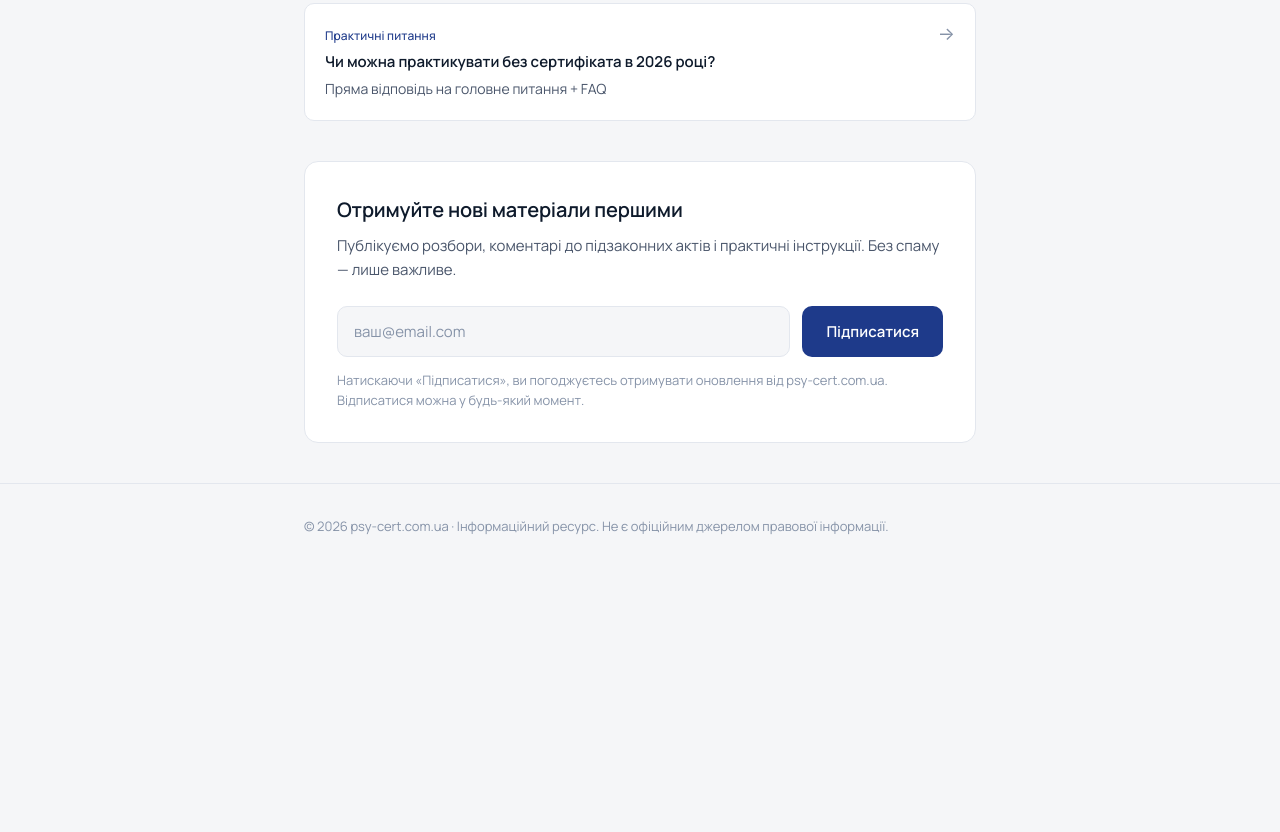
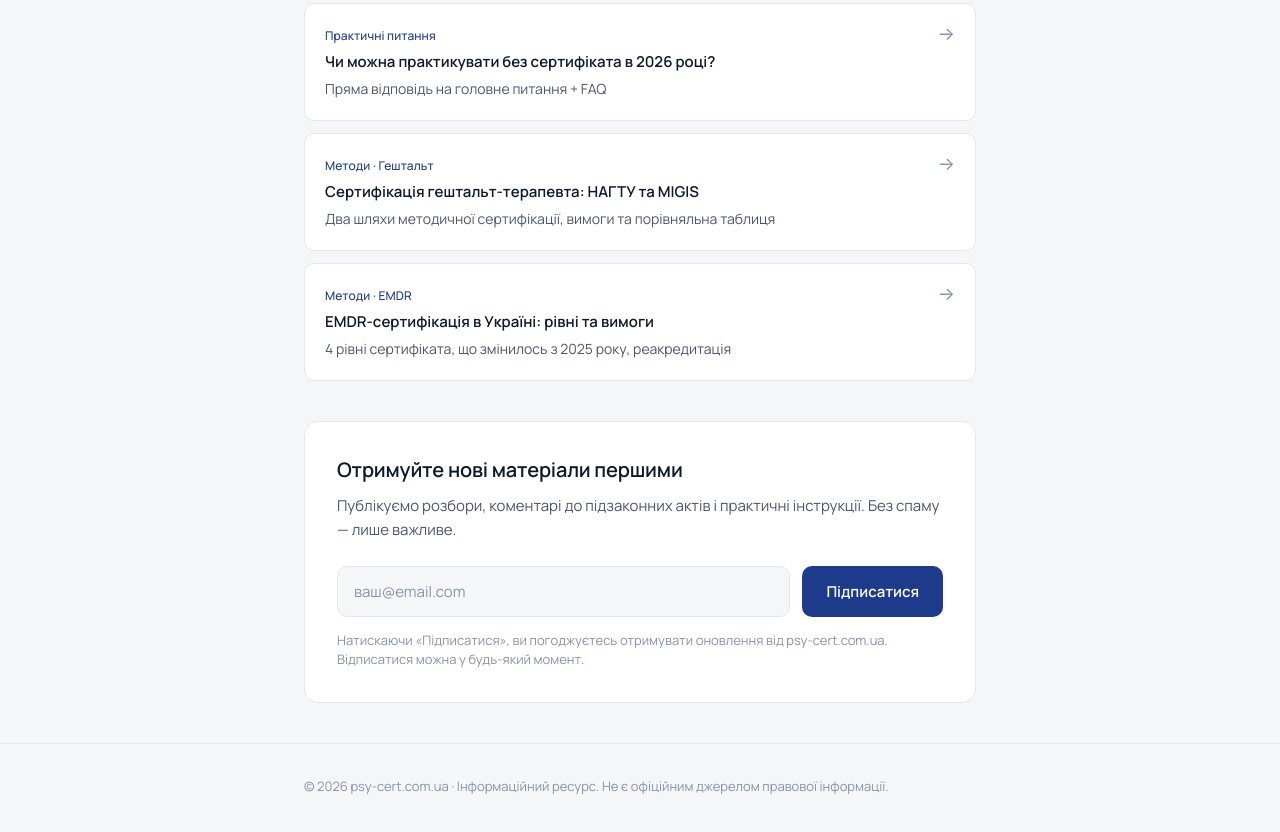
Before and after one commit to ArtemKhymenko/psy-cert, a website: page articles/index.html in a window 1280 px wide. Shown: the part 896-1728 px from the top of the page. Before the commit the page ends 1481 px from the top, so only its background shows below. Drawn offline with Linux system fonts and the light colour scheme.

Commit message:
fix: link gestalt/EMDR articles, public_id for psychologists, form honeypot
- Add gestalt and EMDR article cards to homepage and /articles/ hub
- Add public_id (UUID) to psychologists table for safe public URLs
- Fix honeypot bug in /for-psychologists/ form (checked vs value)
- Fix apostrophe JS syntax error in success message
- Add header nav CTA "Для психологів →"

Co-Authored-By: Claude Sonnet 4.6 <noreply@anthropic.com>

```diff
--- a/articles/index.html
+++ b/articles/index.html
@@ -404,6 +404,24 @@
         <span class="article-card-arrow" aria-hidden="true">→</span>
       </a>
 
+      <a href="/articles/geshtalt-sertyfikatsiya-ukraina/" class="article-card" role="listitem">
+        <div class="article-card-content">
+          <span class="article-card-badge">Методи · Гештальт</span>
+          <strong class="article-card-title">Сертифікація гештальт-терапевта: НАГТУ та MIGIS</strong>
+          <span class="article-card-desc">Два шляхи методичної сертифікації, вимоги та порівняльна таблиця</span>
+        </div>
+        <span class="article-card-arrow" aria-hidden="true">→</span>
+      </a>
+
+      <a href="/articles/emdr-sertyfikatsiya-ukraina/" class="article-card" role="listitem">
+        <div class="article-card-content">
+          <span class="article-card-badge">Методи · EMDR</span>
+          <strong class="article-card-title">EMDR-сертифікація в Україні: рівні та вимоги</strong>
+          <span class="article-card-desc">4 рівні сертифіката, що змінилось з 2025 року, реакредитація</span>
+        </div>
+        <span class="article-card-arrow" aria-hidden="true">→</span>
+      </a>
+
     </div>
 
     <section aria-labelledby="hub-signup-h">
```
Also changed, not shown: index.html (+18 -0 lines).
